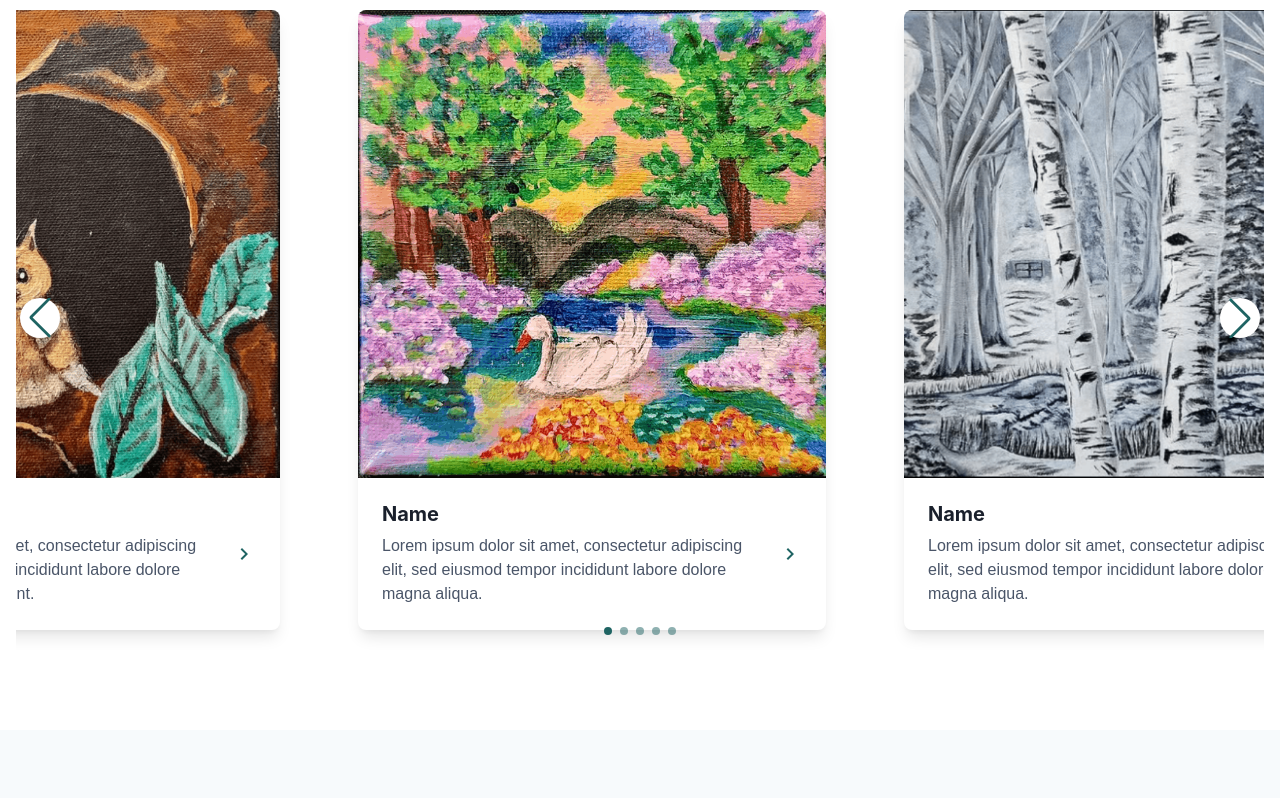
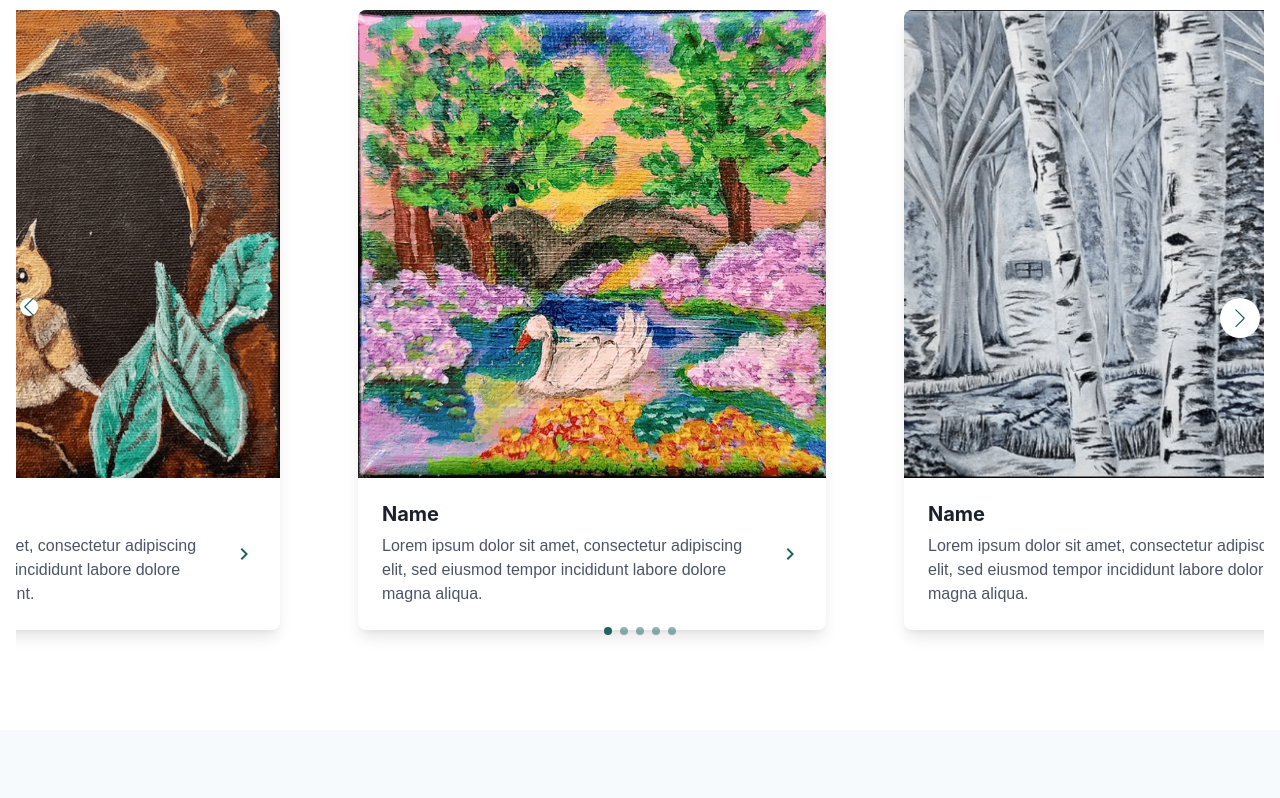
Before and after one commit to miguel-so/react-dulcinea-art, a React (Create React App) app: page / in a window 1280 px wide. Shown: the part 841-1639 px from the top of the page. Built offline with nearby package versions, Linux system fonts and the light colour scheme; no server answers.

Commit message:
style: fix style of art gallery swiper buttons

```diff
--- a/src/components/home-page/ArtGallery.tsx
+++ b/src/components/home-page/ArtGallery.tsx
@@ -3,6 +3,10 @@ import { Box, Container, Heading } from "@chakra-ui/react";
 import { Swiper, SwiperSlide } from "swiper/react";
 import { Navigation, Pagination, Autoplay } from "swiper/modules";
 import { ChevronRightIcon } from "@chakra-ui/icons";
+
+import "swiper/css/bundle";
+
+import "./swiper.css";
 
 interface GalleryItem {
   image: string;
--- a/src/pages/Home.css
+++ b/src/components/home-page/swiper.css
@@ -20,6 +20,11 @@
   color: #1f6463;
 }
 
+.swiper-button-prev,.swiper-button-next .swiper-navigation-icon {
+  width: 18px;
+  height: 18px;
+}
+
 .swiper-button-prev:after,
 .swiper-button-next:after {
   font-size: 18px;
```
Also changed, not shown: src/pages/Home.tsx (+1 -6 lines).
